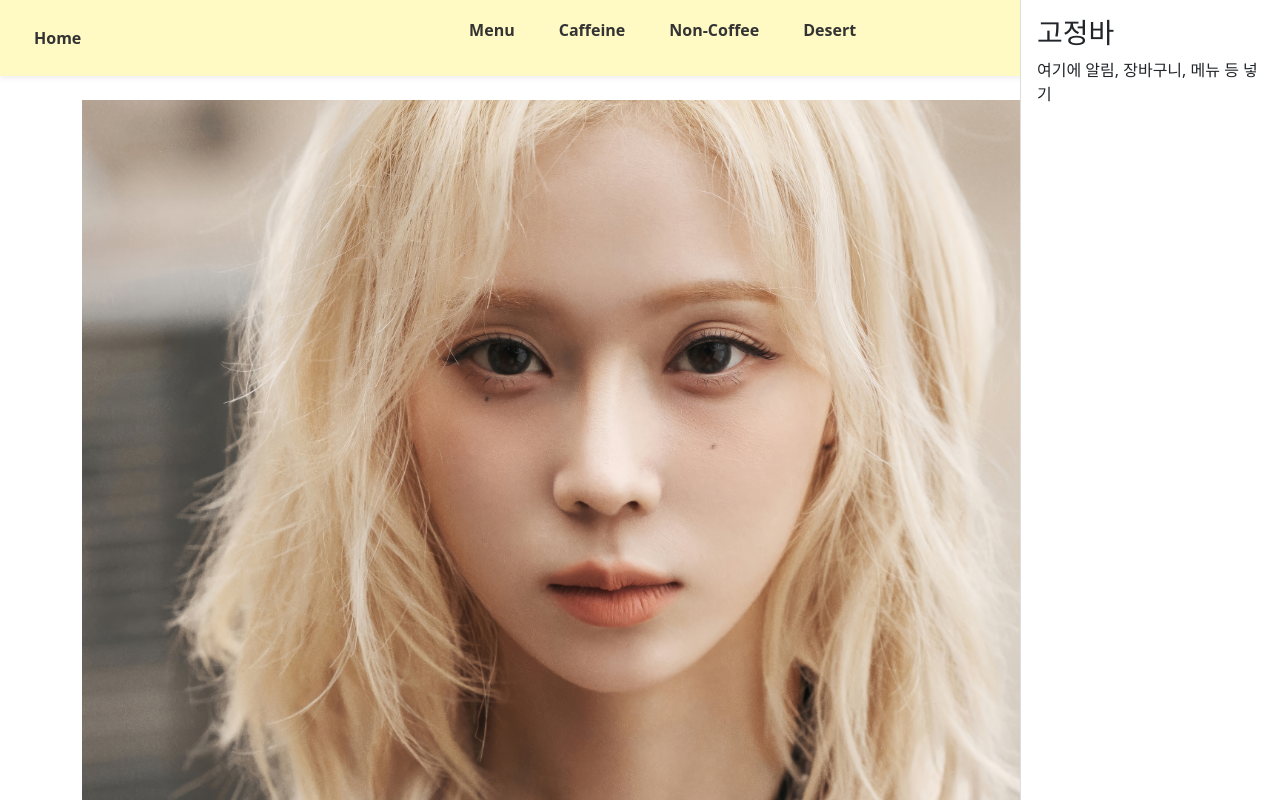
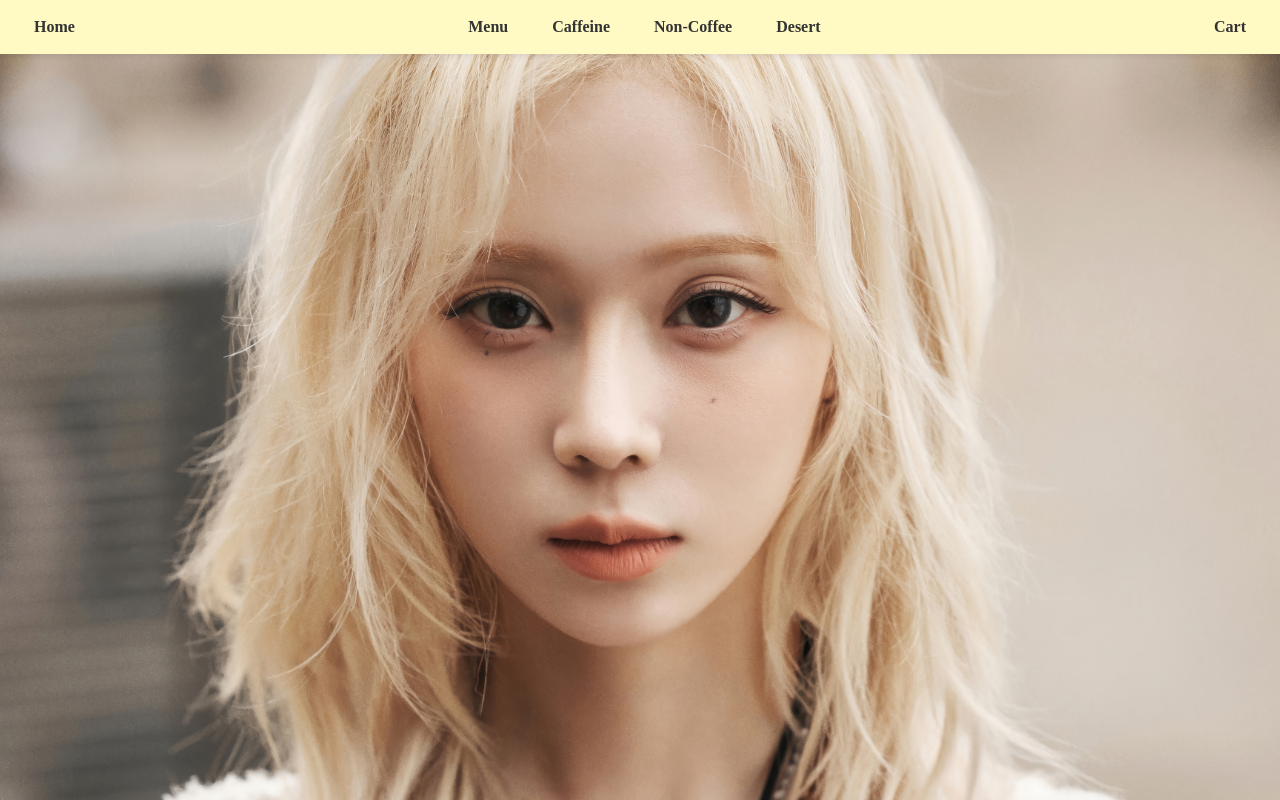
Before and after one commit to murasakijyuutann/cafe_kiosk_full_stack, a React app in the folder frontend/: page / in a window 1280 px wide. Shown: the top 800 px of the page. Built offline with nearby package versions, Linux system fonts and the light colour scheme; the HTML template or start-up script is replaced by a standard one.

Commit message:
백엔드 적용?

```diff
--- a/frontend/src/App.tsx
+++ b/frontend/src/App.tsx
@@ -2,26 +2,23 @@ import { Routes, Route } from "react-router-dom";
 import Footer from "./components/Footer";
 import Navbar from "./components/Navbar";
 import Home from "./pages/Home";
-import TestMenu from "./pages/TestMenu";
+import MenuList from "./pages/menu/MenuList";
 import CartPage from "./pages/CartPage";
 import OrderCompletePage from "./pages/OrderPage";
-import RightSidebar from "./components/RightSidebar";
+
 
 function App() {
   return (
-    <div className="d-flex flex-column min-vh-100">
+  <>
       <Navbar />
-      <main className="container my-4 flex-grow-1">
-        <Routes>
-          <Route path="/" element={<Home />} />
-          <Route path="/menu" element={<TestMenu />} />
-          <Route path="/cart" element={<CartPage />} />
-          <Route path="/order-complete" element={<OrderCompletePage />} />
-        </Routes>
-      </main>
-      <RightSidebar />
-      <Footer />
-    </div>
+      <Routes>
+        <Route path="/" element={<Home />} />
+        <Route path="/menu" element={<MenuList />} />
+        <Route path="/cart" element={<CartPage />} />
+        <Route path="/order-complete" element={<OrderCompletePage/>} />
+      </Routes>
+      <Footer/>
+    </>
   );
 }
 
--- a/frontend/src/main.tsx
+++ b/frontend/src/main.tsx
@@ -1,17 +1,13 @@
-import React from "react";
-import ReactDOM from "react-dom/client";
-import { BrowserRouter } from "react-router-dom";
-import App from "./App.tsx";
-import { CartProvider } from "./context/CartContext";
-import "bootstrap/dist/css/bootstrap.min.css";
-import "./index.css";
+import { createRoot } from 'react-dom/client';
+import { BrowserRouter } from 'react-router-dom';
+import './index.css';
+import App from './App.tsx';
+import { CartProvider } from './context/CartContext.tsx';
 
-ReactDOM.createRoot(document.getElementById("root")!).render(
-  <React.StrictMode>
-    <CartProvider>
-      <BrowserRouter>
-        <App />
-      </BrowserRouter>
-    </CartProvider>
-  </React.StrictMode>
+createRoot(document.getElementById('root')!).render(
+  <CartProvider>
+  <BrowserRouter>
+    <App />
+  </BrowserRouter>
+  </CartProvider>
 );
```
